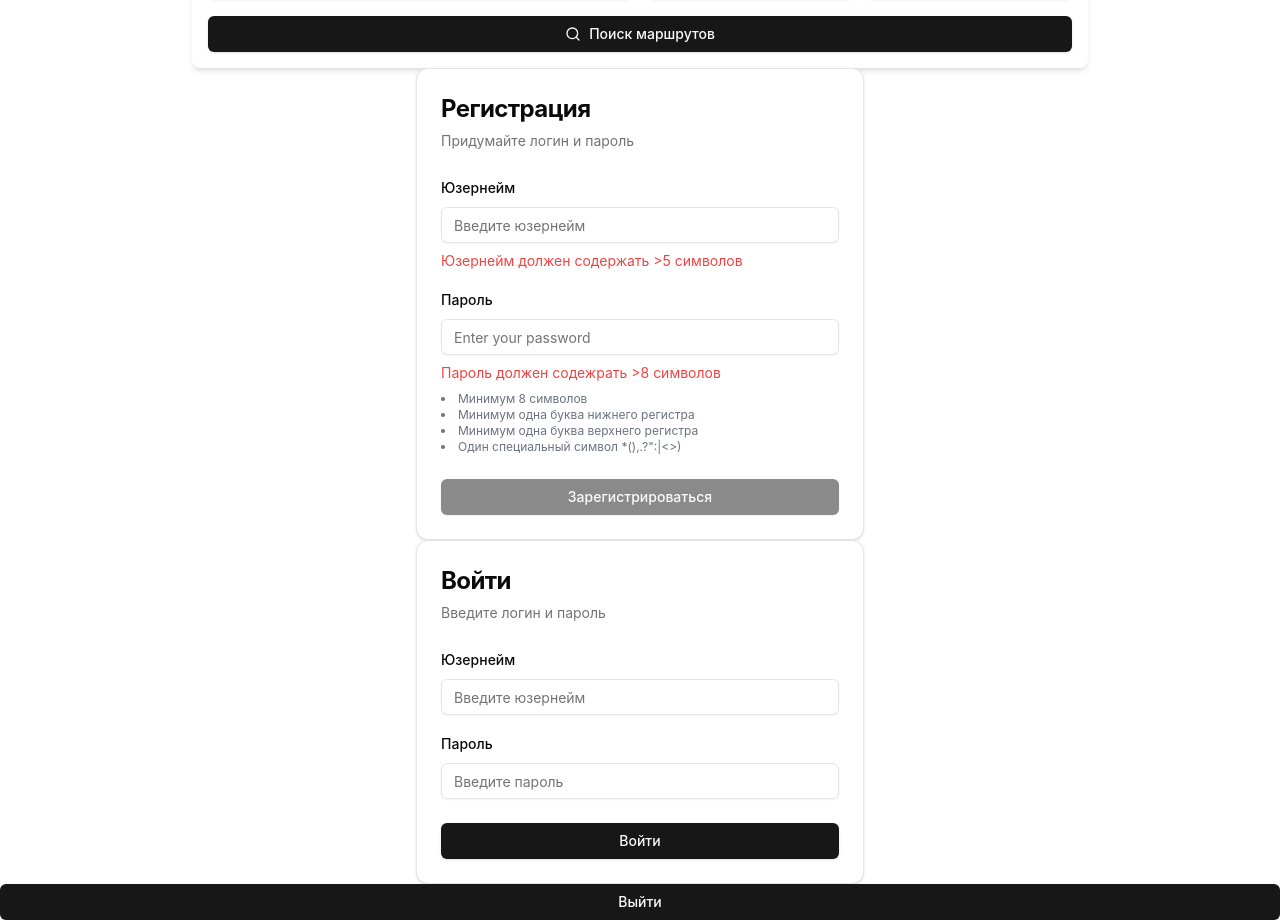
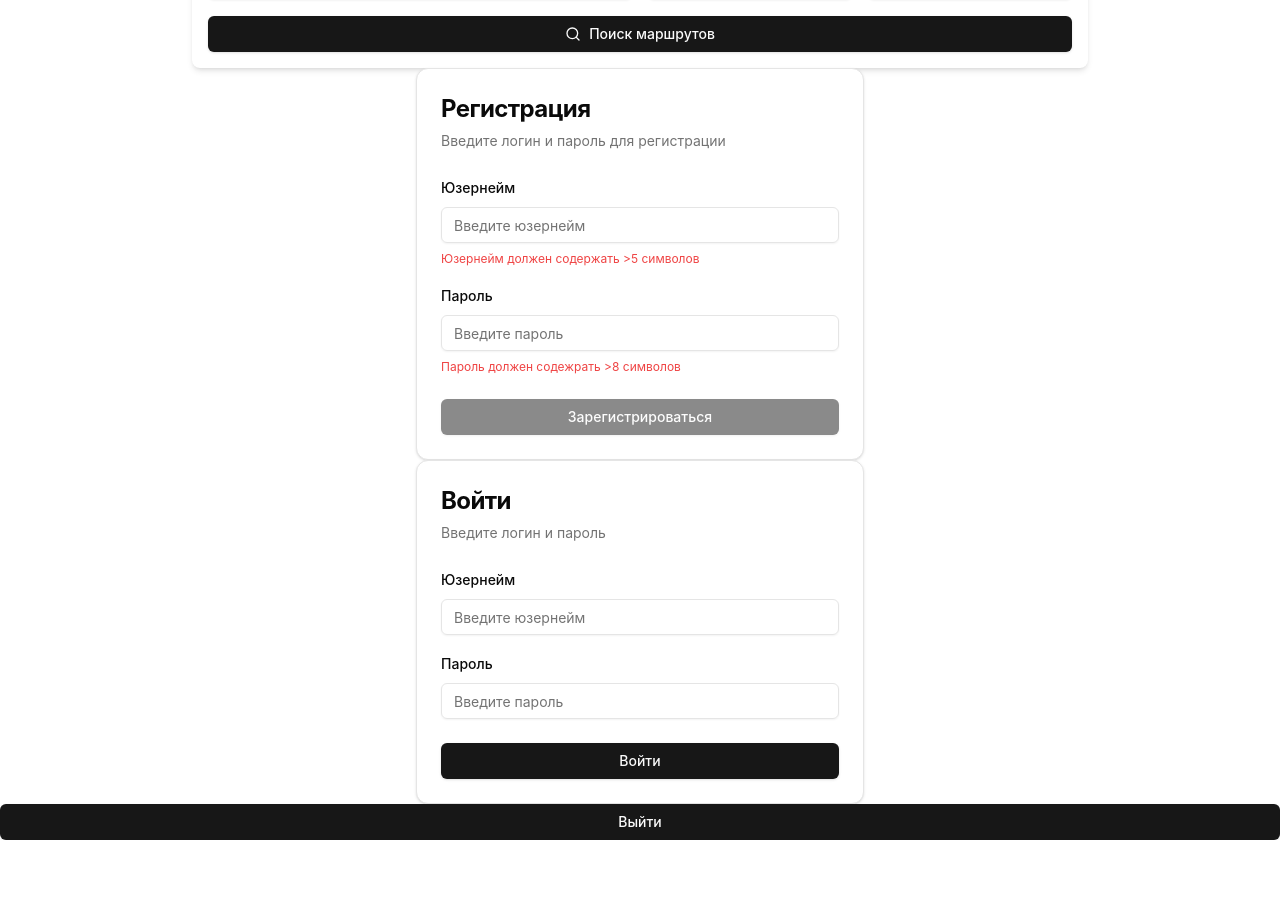
Before and after one commit to is-miq-2024/frontend, a React (Vite) app: page / in a window 1280 px wide. Shown: the part 888-1808 px from the top of the page. After the commit the page ends 1728 px from the top, so only its background shows below. Built offline with nearby package versions, Linux system fonts and the light colour scheme.

Commit message:
feat(auth): add localStorage support for persistence now we keep userLogin there and read/write to it

```diff
--- a/src/components/LoginPage.tsx
+++ b/src/components/LoginPage.tsx
@@ -5,7 +5,7 @@ import { Card, CardHeader, CardTitle, CardDescription, CardContent, CardFooter }
 import { useUser } from './UserContext';
 
 export default function LoginPage() {
-  const { userId, setUserId } = useUser();
+  const { userLogin, setUserLogin } = useUser();
   const [username, setUsername] = useState('');
   const [password, setPassword] = useState('');
 
@@ -24,10 +24,10 @@ export default function LoginPage() {
       if (response.ok) {
         const data = await response.json();
         if (data.userId) {
-          setUserId(data.userId); // saving userId to context
+          setUserLogin(data.userId); // saving userLogin to context
           console.log('User logged in with ID:', data.userId);
         } else {
-          console.error('Error: No userId returned from the server');
+          console.error('Error: No userLogin returned from the server', data);
         }
       } else {
         console.error('Failed to log in. Please try again.');
@@ -42,7 +42,7 @@ export default function LoginPage() {
 
   return (
     <Card className="w-full max-w-md">
-      {userId ? (
+      {userLogin ? (
         <CardContent className="text-center">
           <p className="text-2xl font-bold text-green-500">Logged in!</p>
         </CardContent>
--- a/src/components/LogoutButton.tsx
+++ b/src/components/LogoutButton.tsx
@@ -2,7 +2,7 @@ import { Button } from '@/components/ui/button';
 import { useUser } from './UserContext';
 
 export default function LogoutButton() {
-  const { setUserId } = useUser();
+  const { setUserLogin } = useUser();
 
   const handleLogout = async () => {
     try {
@@ -14,7 +14,7 @@ export default function LogoutButton() {
       });
 
       if (response.ok) {
-        setUserId(null);
+        setUserLogin(null); // clear user login in context (and localStorage)
         console.log('User logged out successfully');
       } else {
         console.error('Failed to log out. Please try again.');
--- a/src/components/RegisterPage.tsx
+++ b/src/components/RegisterPage.tsx
@@ -14,7 +14,7 @@ const formSchema = z.object({
 });
 
 export default function RegisterPage() {
-  const { setUserId } = useUser();
+  const { setUserLogin } = useUser();
   const [username, setUsername] = useState('');
   const [password, setPassword] = useState('');
   const [errors, setErrors] = useState({ username: '', password: '' });
@@ -50,11 +50,11 @@ export default function RegisterPage() {
 
       if (response.ok) {
         const data = await response.json();
-        if (data.userId) {
-          setUserId(data.userId); // Save userId to context
-          console.log('User registered with ID:', data.userId);
+        if (data.userLogin) {
+          setUserLogin(data.userLogin); // save userLogin to context
+          console.log('User registered with ID:', data.userLogin);
         } else {
-          console.error('Error: No userId returned from the server');
+          console.error('Error: No userLogin returned from the server');
         }
       } else {
         console.error('Failed to register. Please try again.');
@@ -62,16 +62,13 @@ export default function RegisterPage() {
     } catch (error) {
       console.error('Error:', error);
     }
-
-    setUsername('');
-    setPassword('');
   };
 
   return (
     <Card className="w-full max-w-md">
       <CardHeader>
         <CardTitle className="text-2xl font-bold">Регистрация</CardTitle>
-        <CardDescription>Придумайте логин и пароль</CardDescription>
+        <CardDescription>Введите логин и пароль для регистрации</CardDescription>
       </CardHeader>
       <form onSubmit={handleSubmit}>
         <CardContent className="space-y-4">
@@ -85,7 +82,7 @@ export default function RegisterPage() {
               required
               placeholder="Введите юзернейм"
             />
-            {errors.username && <p className="text-sm text-red-500">{errors.username}</p>}
+            {errors.username && <div className="text-red-500 text-xs">{errors.username}</div>}
           </div>
           <div className="space-y-2">
             <label htmlFor="password" className="text-sm font-medium">Пароль</label>
@@ -95,19 +92,13 @@ export default function RegisterPage() {
               value={password}
               onChange={(e) => setPassword(e.target.value)}
               required
-              placeholder="Enter your password"
+              placeholder="Введите пароль"
             />
-            {errors.password && <p className="text-sm text-red-500">{errors.password}</p>}
-            <ul className="text-xs text-gray-500 list-disc list-inside">
-              <li>Минимум 8 символов</li>
-              <li>Минимум одна буква нижнего регистра</li>
-              <li>Минимум одна буква верхнего регистра</li>
-              <li>Один специальный символ *(),.?":{}|&lt;&gt;)</li>
-            </ul>
+            {errors.password && <div className="text-red-500 text-xs">{errors.password}</div>}
           </div>
         </CardContent>
         <CardFooter>
-          <Button type="submit" className="w-full" disabled={!isValid}>
+          <Button type="submit" disabled={!isValid} className="w-full">
             Зарегистрироваться
           </Button>
         </CardFooter>
--- a/src/components/UserContext.tsx
+++ b/src/components/UserContext.tsx
@@ -1,17 +1,34 @@
-import React, { createContext, useContext, useState } from 'react';
+import React, { createContext, useContext, useState, useEffect } from 'react';
 
 interface UserContextType {
-  userId: string | null;
-  setUserId: (id: string | null) => void;
+  userLogin: string | null;
+  setUserLogin: (id: string | null) => void;
 }
 
 const UserContext = createContext<UserContextType | undefined>(undefined);
 
 export const UserProvider: React.FC<{ children: React.ReactNode }> = ({ children }) => {
-  const [userId, setUserId] = useState<string | null>(null);
+  const [userLogin, setUserLogin] = useState<string | null>(null);
+
+  // load userlogin from localStorage
+  useEffect(() => {
+    const storedUserLogin = localStorage.getItem('userLogin');
+    if (storedUserLogin) {
+      setUserLogin(storedUserLogin);
+    }
+  }, []);
+
+  // update localStorage whenever userLogin changes
+  useEffect(() => {
+    if (userLogin) {
+      localStorage.setItem('userLogin', userLogin);
+    } else {
+      localStorage.removeItem('userLogin');
+    }
+  }, [userLogin]);
 
   return (
-    <UserContext.Provider value={{ userId, setUserId }}>
+    <UserContext.Provider value={{ userLogin, setUserLogin }}>
       {children}
     </UserContext.Provider>
   );
```
